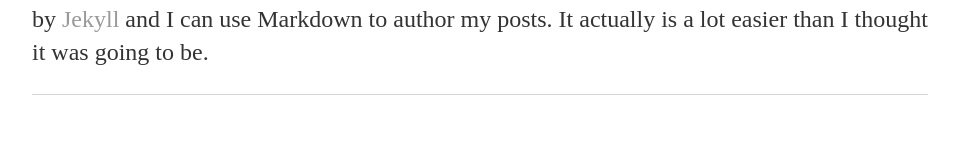
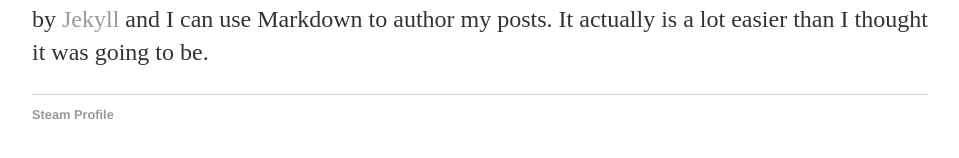
Before and after one commit to BetProfits/BetProfits.github.io, a Jekyll site: the page built from _posts/2014-04-30-hank-quinlan-site-launched.md, in a window 1280 px wide. Shown: the part 341-499 px from the top of the page, without its empty margins (160-1119 px from the left). Built offline with Jekyll 4.4.1, drawn with Linux system fonts in a browser that asks for light colours.

Commit message:
Update default.html

```diff
--- a/_layouts/default.html
+++ b/_layouts/default.html
@@ -19,7 +19,7 @@
 			</div><!-- /.container -->
 			<footer>
 	    		<ul>
-	        		<li><a href="steamcommunity.com/profiles/76561198166963290"></a></li>
+	        		<li><a href="steamcommunity.com/profiles/76561198166963290">Steam Profile</a></li>
 
 				</ul>
 			</footer>
```
